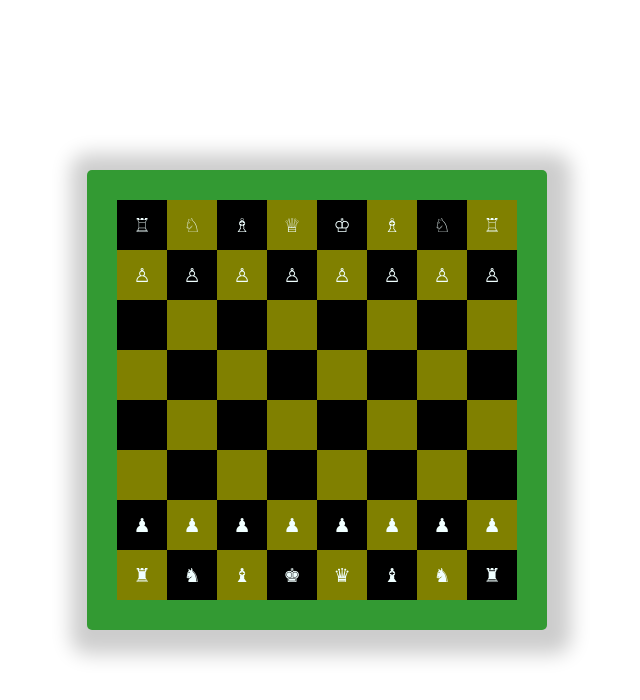
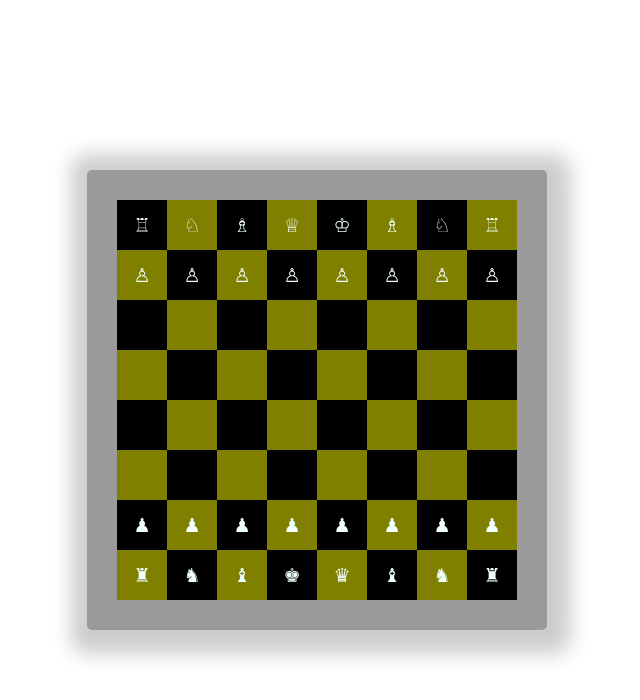
Before and after one commit to Dev-using-Ansh/Chess_board, a plain HTML site: page index.html in a window 1280 px wide. Shown: the whole page, without its empty margins (323-963 px from the left). Drawn offline with Linux system fonts and the light colour scheme.

Commit message:
orginal color

```diff
--- a/index.html
+++ b/index.html
@@ -39,7 +39,7 @@
             border-radius: 5px;
             border: 30px solid rgba(255, 255, 255, 0.2);
             box-shadow: 4px 4px 20px 20px rgba(0, 0, 0, 0.2);
-            background-color: green;
+            background-color: grey;
         }
     </style>
 </head>
```
